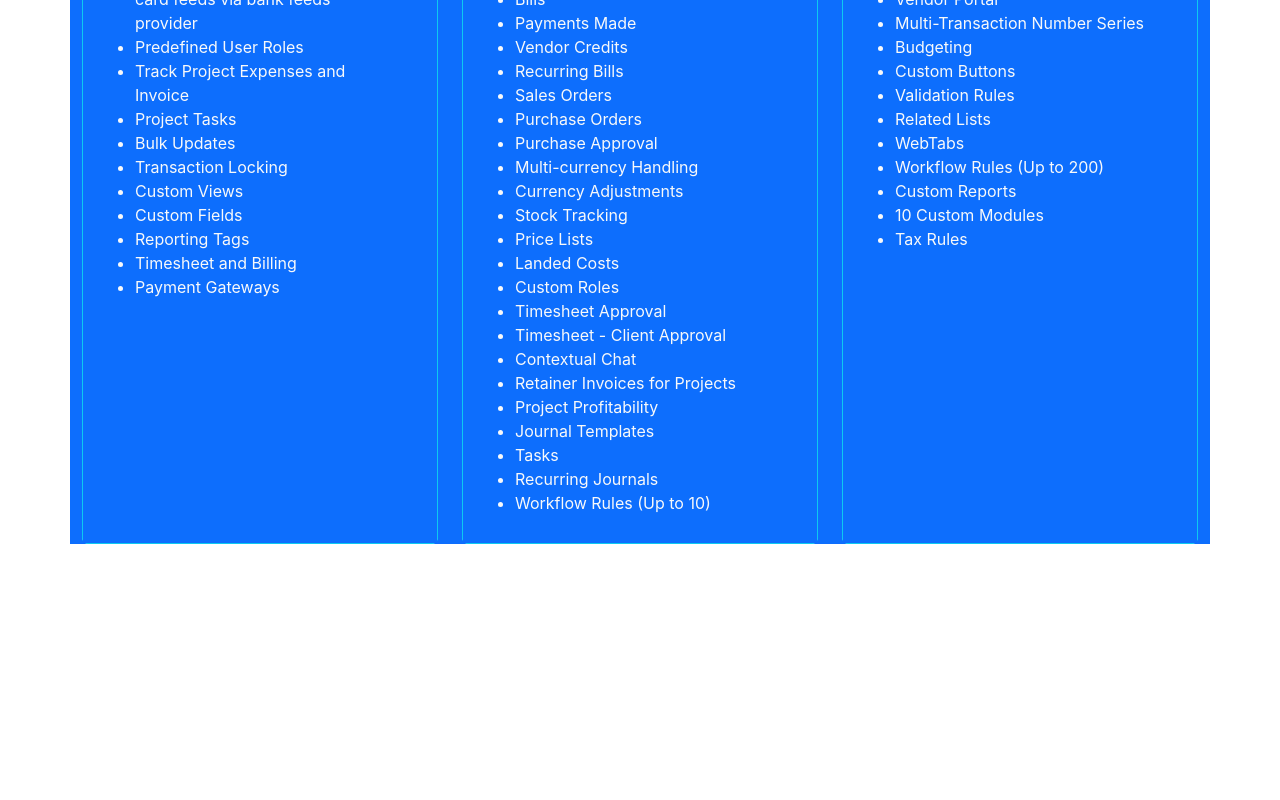
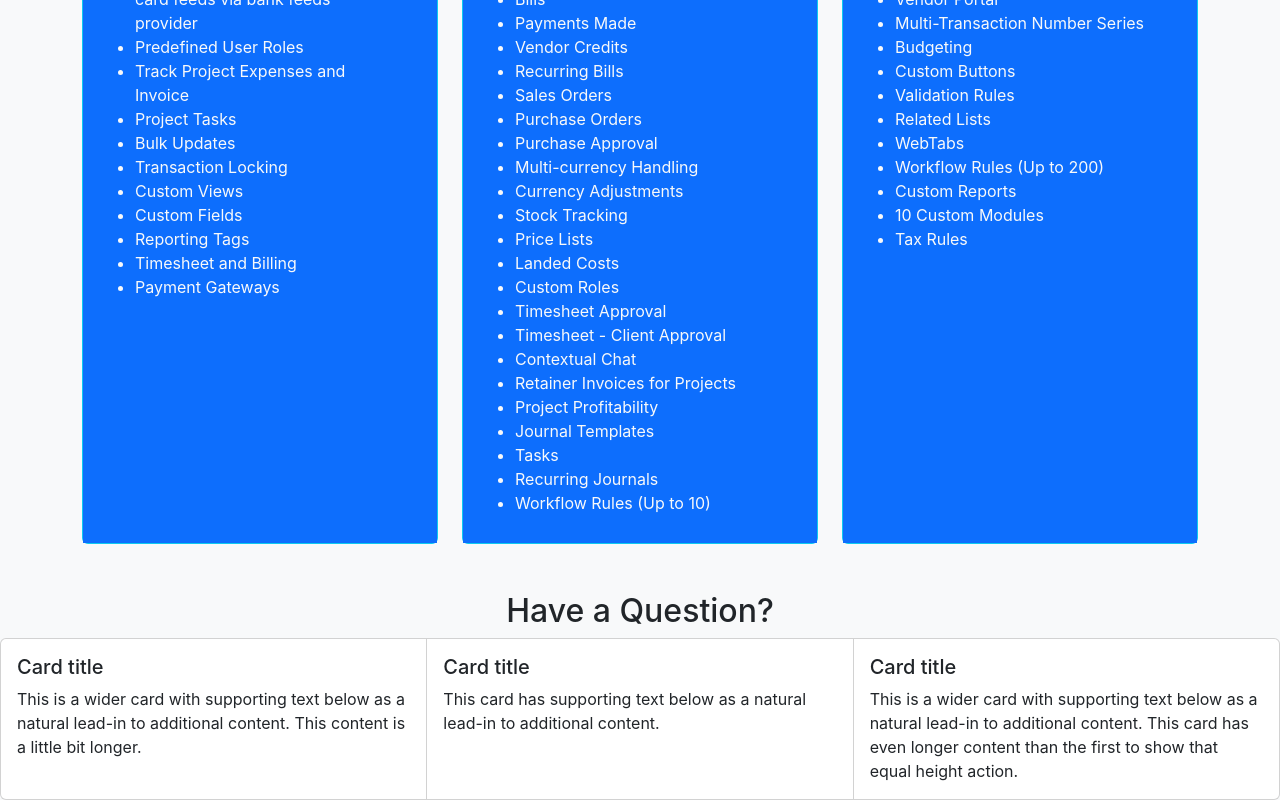
Before and after one commit to NisaUswatunHasanah/Cronos, a React (Create React App) app: page /PriceList in a window 1280 px wide. Shown: the part 443-1243 px from the top of the page. Before the commit the page ends 987 px from the top, so only its background shows below. Built offline with nearby package versions, Linux system fonts and the light colour scheme.

Commit message:
cami ikut

```diff
--- a/src/components/Home/Price/Price.jsx
+++ b/src/components/Home/Price/Price.jsx
@@ -3,7 +3,7 @@ import "../Price/Price.css";
 
 const Price = () => {
   return (
-    <div className="bg">
+    <div className="bg-light">
       <br/>
       <h1 className="text-center">Simple and affordable pricing</h1>
       <br/>
--- /dev/null
+++ b/src/components/Home/services/index.js
@@ -0,0 +1 @@
+export * from "./authServices"
--- a/src/components/PriceList/PriceList.jsx
+++ b/src/components/PriceList/PriceList.jsx
@@ -1,21 +1,148 @@
+// import { Card, Button, Container, Row, Col } from "react-bootstrap";
+// import Navigationbar from '../Home/NavigationBar/Navigationbar'
+
+// const PriceList = () => {
+//   return (
+//     <>
+//     <Navigationbar />
+//     <Container className="bg-primary">
+//       <br/>
+//       <h1 className="text-center">Simple and affordable pricing</h1>
+//       <br/>
+//       <Row>
+//         <Col md={4} className="price">
+//           <Card border ="info" className="text-dark text-center">
+//             <Card.Header className="bg-info text-dark" as="h5">
+//               STANDARD
+//             </Card.Header>
+//             <Card.Body>
+//               <Card.Title>Rp.150.000,00</Card.Title>
+//               <Card.Text>/month billed annually.</Card.Text>
+//               <Button variant="outline-dark">START NOW</Button>
+//             </Card.Body>
+//             <footer className="bg-primary text-light">
+//               <div style={{textAlign: "left", margin: "20px", width: "18rem", height: "38rem"}}>
+//               <ul>
+//                 <li>Invite 3 Users </li>
+//                 <li>Manage Invoices (Up to 5,000) </li>
+//                 <li>Connect and fetch bank & credit card feeds via bank feeds provider </li>
+//                 <li>Predefined User Roles </li>
+//                 <li>Track Project Expenses and Invoice</li>
+//                 <li>Project Tasks</li>
+//                 <li>Bulk Updates</li>
+//                 <li>Transaction Locking</li>
+//                 <li>Custom Views</li>
+//                 <li>Custom Fields</li>
+//                 <li>Reporting Tags </li>
+//                 <li>Timesheet and Billing </li>
+//                 <li>Payment Gateways</li>
+//               </ul>
+//               </div>
+//             </footer>
+//             </Card>
+//         </Col>
+//         <Col md={4} className="price">
+//           <Card border ="info" className="text-dark text-center">
+//             <Card.Header className="bg-info text-dark" as="h5">
+//               PROFESSIONAL
+//             </Card.Header>
+//             <Card.Body>
+//               <Card.Title>Rp.400.000,00</Card.Title>
+//               <Card.Text>/month billed annually.</Card.Text>
+//               <Button variant="outline-dark">START NOW</Button>
+//             </Card.Body>
+//             <footer className="bg-primary text-light">
+//               <div style={{textAlign: "left", margin: "20px", width: "18rem", height: "38rem"}}>
+//               <ul>
+//                 <li>Invite 10 Users </li>
+//                 <li>Sales Approval </li>
+//                 <li>Retainer Invoices</li>
+//                 <li>Bills </li>
+//                 <li>Payments Made</li>
+//                 <li>Vendor Credits </li>
+//                 <li>Recurring Bills</li>
+//                 <li>Sales Orders </li>
+//                 <li>Purchase Orders </li>
+//                 <li>Purchase Approval </li>
+//                 <li>Multi-currency Handling </li>
+//                 <li>Currency Adjustments </li>
+//                 <li>Stock Tracking </li>
+//                 <li>Price Lists </li>
+//                 <li>Landed Costs </li>
+//                 <li>Custom Roles </li>
+//                 <li>Timesheet Approval </li>
+//                 <li> Timesheet - Client Approval </li>
+//                 <li>Contextual Chat </li>
+//                 <li>Retainer Invoices for Projects </li>
+//                 <li>Project Profitability </li>
+//                 <li> Journal Templates </li>
+//                 <li>Tasks </li>
+//                 <li>Recurring Journals </li>
+//                 <li>Workflow Rules (Up to 10)</li>
+//               </ul>
+//               </div>
+//             </footer>
+//           </Card>
+//         </Col>
+//         <Col md={4} className="price">
+//           <Card border ="info" className="text-dark text-center">
+//             <Card.Header className="bg-info text-dark" as="h5">
+//               ULTIMATE
+//             </Card.Header>
+//             <Card.Body>
+//               <Card.Title>Rp.1.000.000,00</Card.Title>
+//               <Card.Text>/month billed annually.</Card.Text>
+//               <Button variant="outline-dark">START NOW</Button>
+//             </Card.Body>
+//             <footer className="bg-primary text-light">
+//               <div style={{textAlign: "left", margin: "20px", width: "18rem", height: "38rem"}}>
+//               <ul>
+//                 <li>Invite Unlimited Users </li>
+//                 <li>3 Branches</li>
+//                 <li>Custom Domain </li>
+//                 <li>Vendor Portal  </li>
+//                 <li>Multi-Transaction Number Series </li>
+//                 <li>Budgeting </li>
+//                 <li>Custom Buttons</li>
+//                 <li> Validation Rules </li>
+//                 <li>Related Lists </li>
+//                 <li>WebTabs </li>
+//                 <li>Workflow Rules (Up to 200)</li>
+//                 <li>Custom Reports </li>
+//                 <li>10 Custom Modules </li>
+//                 <li>Tax Rules </li>
+//               </ul>
+//               </div>
+//             </footer>
+//           </Card>
+//         </Col>
+//       </Row>
+//     </Container>
+//     </>
+//   )
+// }
+
+// export default PriceList
+
 import { Card, Button, Container, Row, Col } from "react-bootstrap";
 import Navigationbar from '../Home/NavigationBar/Navigationbar'
+import Question from "./Question";
 
 const PriceList = () => {
   return (
-    <>
-    <Navigationbar />
-    <Container className="bg-primary">
+      <div className="bg-light">
+      <Navigationbar />
       <br/>
       <h1 className="text-center">Simple and affordable pricing</h1>
       <br/>
+      <Container>
       <Row>
         <Col md={4} className="price">
           <Card border ="info" className="text-dark text-center">
             <Card.Header className="bg-info text-dark" as="h5">
               STANDARD
             </Card.Header>
-            <Card.Body>
+            <Card.Body className="text-center">
               <Card.Title>Rp.150.000,00</Card.Title>
               <Card.Text>/month billed annually.</Card.Text>
               <Button variant="outline-dark">START NOW</Button>
@@ -39,14 +166,14 @@ const PriceList = () => {
               </ul>
               </div>
             </footer>
-            </Card>
+          </Card>
         </Col>
         <Col md={4} className="price">
           <Card border ="info" className="text-dark text-center">
-            <Card.Header className="bg-info text-dark" as="h5">
+            <Card.Header className="bg-info text-dark text-center" as="h5">
               PROFESSIONAL
             </Card.Header>
-            <Card.Body>
+            <Card.Body className="text-center">
               <Card.Title>Rp.400.000,00</Card.Title>
               <Card.Text>/month billed annually.</Card.Text>
               <Button variant="outline-dark">START NOW</Button>
@@ -86,10 +213,10 @@ const PriceList = () => {
         </Col>
         <Col md={4} className="price">
           <Card border ="info" className="text-dark text-center">
-            <Card.Header className="bg-info text-dark" as="h5">
+            <Card.Header className="bg-info text-dark text-center" as="h5">
               ULTIMATE
             </Card.Header>
-            <Card.Body>
+            <Card.Body className="text-center">
               <Card.Title>Rp.1.000.000,00</Card.Title>
               <Card.Text>/month billed annually.</Card.Text>
               <Button variant="outline-dark">START NOW</Button>
@@ -117,8 +244,12 @@ const PriceList = () => {
           </Card>
         </Col>
       </Row>
-    </Container>
-    </>
+      </Container>
+      <br/>
+      <br/>
+      <Question/>
+
+    </div>
   )
 }
 
--- /dev/null
+++ b/src/components/PriceList/Question.jsx
@@ -0,0 +1,45 @@
+import { Card, CardGroup, Row, Col } from "react-bootstrap";
+
+const Question = () => {
+  return (
+    <div>
+        <h2 style={{textAlign: "center"}}>Have a Question?</h2>
+        <Row>
+            <Col >
+            <CardGroup>
+      <Card>
+        <Card.Body>
+          <Card.Title>Card title</Card.Title>
+          <Card.Text>
+            This is a wider card with supporting text below as a natural lead-in
+            to additional content. This content is a little bit longer.
+          </Card.Text>
+        </Card.Body>
+      </Card>
+      <Card>
+        <Card.Body>
+          <Card.Title>Card title</Card.Title>
+          <Card.Text>
+            This card has supporting text below as a natural lead-in to
+            additional content.{' '}
+          </Card.Text>
+        </Card.Body>
+      </Card>
+      <Card>
+        <Card.Body>
+          <Card.Title>Card title</Card.Title>
+          <Card.Text>
+            This is a wider card with supporting text below as a natural lead-in
+            to additional content. This card has even longer content than the
+            first to show that equal height action.
+          </Card.Text>
+        </Card.Body>
+      </Card>
+    </CardGroup>
+            </Col>
+        </Row>
+    </div>
+  )
+}
+
+export default Question
```
Also changed, not shown: src/components/Home/Nisa.jsx (deleted, +0 -7 lines), src/components/Home/Intro/Intro.jsx (line endings or trailing spaces), src/components/Home/services/authServices.jsx (added), 1 other file (tests, documents, lock files or other folders).
